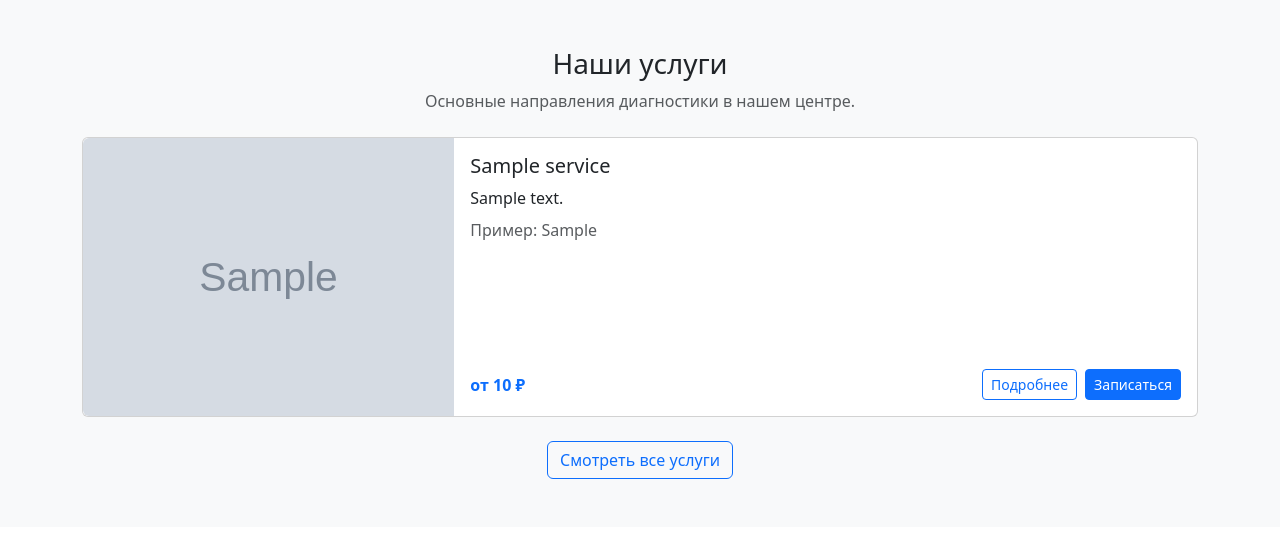
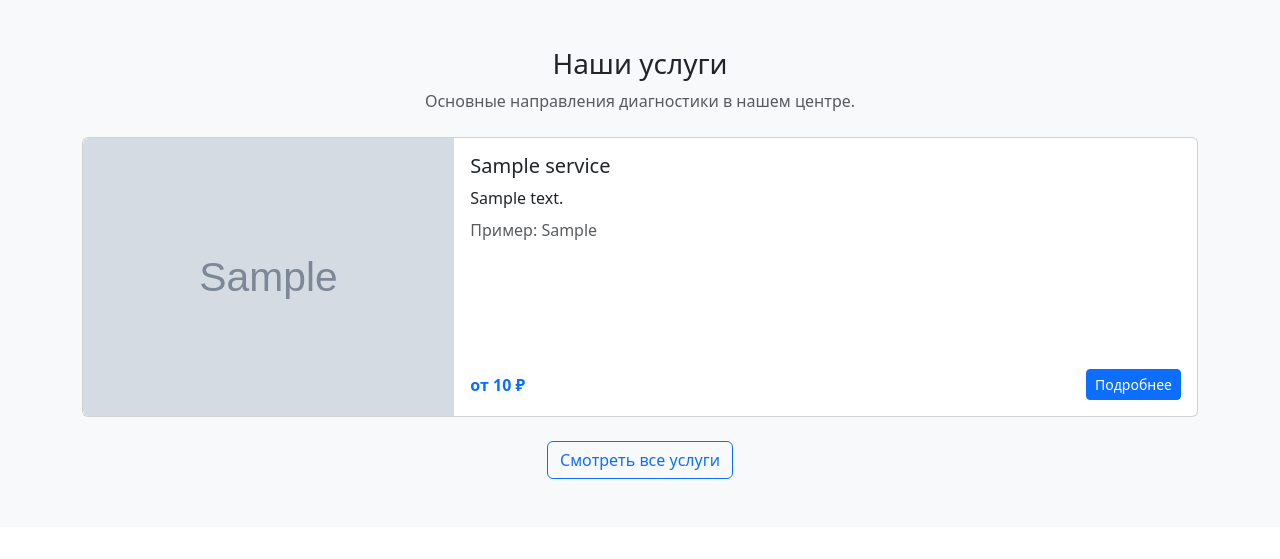
Before and after one commit to aomakaomak/diploma, a Django app: page /home/ in a window 1280 px wide. Shown: the part 749-1308 px from the top of the page. Run offline with Django 5.2, Linux system fonts and the light colour scheme; tables that the repository leaves empty hold one stand-in row (values such as "Sample post"); grey boxes marked "Sample" are stand-in pictures; some libraries are stand-ins or nearby versions.

Commit message:
прописаны все ссылки

```diff
--- a/services/forms.py
+++ b/services/forms.py
@@ -13,7 +13,7 @@ class ServiceForm(forms.ModelForm):
 class AppointmentForm(forms.ModelForm):
     class Meta:
         model = Appointment
-        exclude = ("result",)
+        exclude = ("result", "owner", "user")
 
 
 class FeedbackForm(forms.Form):
--- a/services/models.py
+++ b/services/models.py
@@ -1,6 +1,9 @@
 from django.conf import settings
 from django.core.exceptions import ValidationError
 from django.db import models
+
+from users.models import CustomUser
+
 
 class MainPage(models.Model):
     header_1 = models.CharField(max_length=300, verbose_name="Заголовок на главной")
@@ -84,6 +87,15 @@ class Appointment(models.Model):
 
     result = models.TextField(verbose_name="Результат", blank=True, null=True)
 
+    owner = models.ForeignKey(
+        settings.AUTH_USER_MODEL,
+        on_delete=models.CASCADE,
+        related_name="appointments_of_user",
+        verbose_name="Пациент",
+        null=True,
+        blank=True,
+    )
+
     def clean(self):
         super().clean()
         if (self.service is None and self.doctor is None) or (self.service is not None and self.doctor is not None):
--- a/services/templates/services/appointments.html
+++ b/services/templates/services/appointments.html
@@ -77,7 +77,7 @@
                                             </div>
                                         {% elif appointment.doctor %}
                                             <div class="text-muted">
-                                                Если нужно — добавь в модель врача описание/стаж/кабинет, и мы красиво выведем здесь.
+                                                Запись к специалисту.
                                             </div>
                                         {% else %}
                                             <div class="text-muted">
--- a/services/templates/services/base.html
+++ b/services/templates/services/base.html
@@ -34,6 +34,9 @@
                 {% if user.is_authenticated %}
                 <li class="nav-item">
                     <a class="nav-link" href="{% url 'services:appointments_list' %}">Мои записи</a>
+                </li>
+                <li class="nav-item">
+                    <a class="nav-link" href="{% url 'services:appointment_create' %}">Записаться</a>
                 </li>
                 <li class="p-2 btn btn-outline-primary">
                     <form method="POST" action="{% url 'users:logout' %}" style="display: inline">
--- a/services/templates/services/home.html
+++ b/services/templates/services/home.html
@@ -18,10 +18,10 @@
                         {{ main_page.header_2 }}
                     </p>
                     <div class="d-flex flex-wrap gap-2">
-                        <a href="#services" class="btn btn-primary btn-lg">
+                        <a href="{% url 'services:services_list' %}" class="btn btn-primary btn-lg">
                             {{ main_page.button_text_1 }}
                         </a>
-                        <a href="#feedback" class="btn btn-outline-primary btn-lg">
+                        <a href="{% url 'services:appointment_create' %}" class="btn btn-outline-primary btn-lg">
                             {{ main_page.button_text_2 }}
                         </a>
                     </div>
@@ -166,19 +166,10 @@
                                         <span class="text-primary fw-semibold">от {{ service.price }} ₽</span>
 
                                         <div class="d-flex gap-2">
-                                            <button
-                                                class="btn btn-outline-primary btn-sm"
-                                                type="button"
-                                                data-bs-toggle="collapse"
-                                                data-bs-target="#serviceDesc{{ service.id }}"
-                                                aria-expanded="false"
-                                                aria-controls="serviceDesc{{ service.id }}"
-                                            >
+
+
+                                            <a href="{% url 'services:service_detail' service.pk %}" class="btn btn-primary btn-sm">
                                                 Подробнее
-                                            </button>
-
-                                            <a href="#feedback" class="btn btn-primary btn-sm">
-                                                Записаться
                                             </a>
                                         </div>
                                     </div>
@@ -197,7 +188,7 @@
         </div>
 
         <div class="text-center mt-4">
-            <a href="#services" class="btn btn-outline-primary">
+            <a href="{% url 'services:services_list' %}" class="btn btn-outline-primary">
                 Смотреть все услуги
             </a>
         </div>
--- a/services/views.py
+++ b/services/views.py
@@ -1,5 +1,6 @@
 from django.conf import settings
 from django.contrib import messages
+from django.contrib.auth.mixins import LoginRequiredMixin
 from django.core.mail import send_mail
 from django.shortcuts import redirect
 from django.urls import reverse_lazy
@@ -127,14 +128,23 @@ class ContactsView(FormView):
         return super().form_valid(form)
 
 
-class AppointmentCreateView(CreateView):
+class AppointmentCreateView(LoginRequiredMixin, CreateView):
     model = Appointment
     form_class = AppointmentForm
     template_name = 'services/appointment_form.html'
-    success_url = reverse_lazy('services:home')
+    success_url = reverse_lazy('services:appointments_list')
+
+    def form_valid(self, form):
+        form.instance.owner = self.request.user
+        form.instance.user = self.request.user
+
+        return super().form_valid(form)
 
 
-class AppointmentsListView(ListView):
+class AppointmentsListView(LoginRequiredMixin, ListView):
     model = Appointment
     template_name = "services/appointments.html"
     context_object_name = "appointments"
+
+    def get_queryset(self):
+        return Appointment.objects.filter(owner=self.request.user)
```
Also changed, not shown: services/migrations/0007_appointment_owner.py (added).
